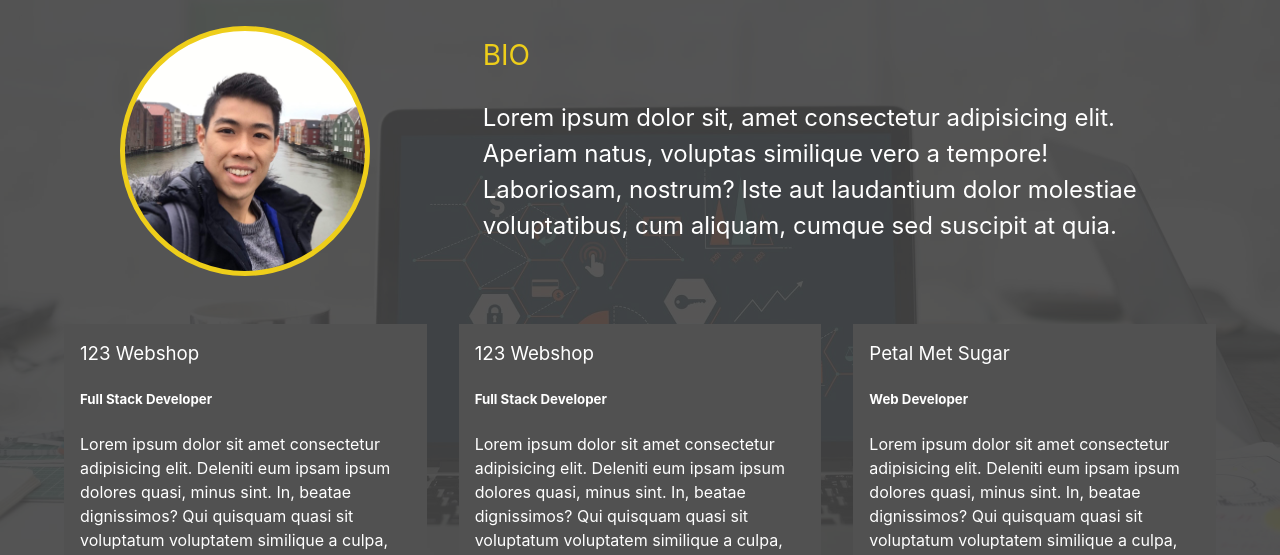
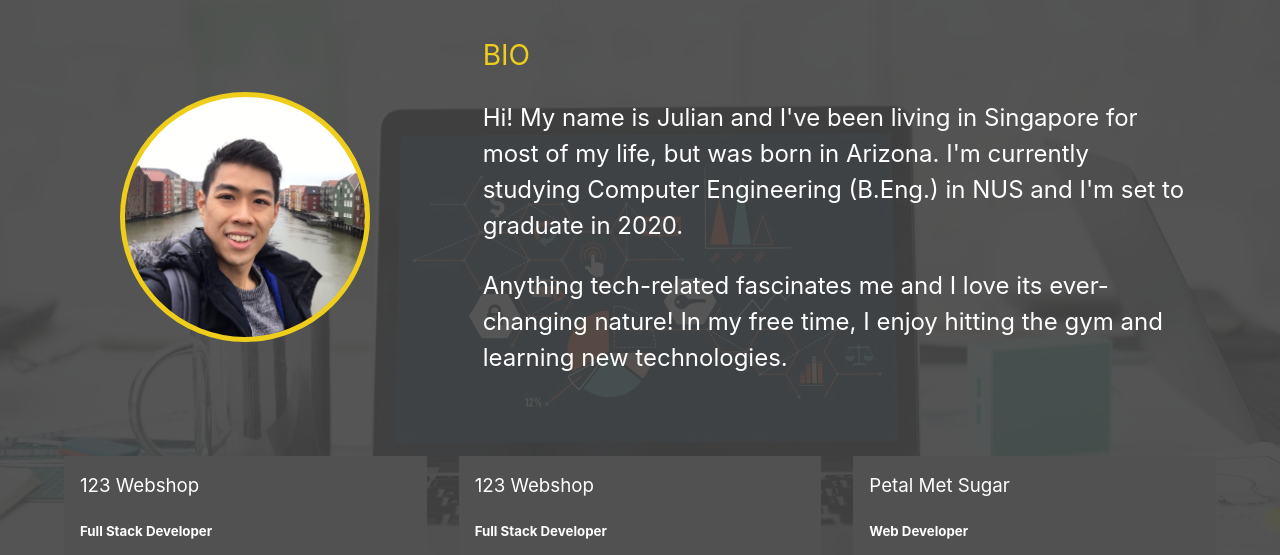
Before and after one commit to jshoung/old-portfolio, a website: page dist/about.html in a window 1280 px wide. Shown: the part 230-785 px from the top of the page. Drawn offline with Linux system fonts and the light colour scheme.

Commit message:
Add about description

```diff
--- a/dist/about.html
+++ b/dist/about.html
@@ -59,8 +59,12 @@
       <div class="bio-image"></div>
       <div class="bio">
         <h3 class="text-secondary">BIO</h3>
-        <p>Lorem ipsum dolor sit, amet consectetur adipisicing elit. Aperiam natus, voluptas similique vero a tempore! Laboriosam,
-          nostrum? Iste aut laudantium dolor molestiae voluptatibus, cum aliquam, cumque sed suscipit at quia.</p>
+        <p>
+          Hi! My name is Julian and I've been living in Singapore for most of my life, but was born in Arizona. I'm currently studying
+          Computer Engineering (B.Eng.) in NUS and I'm set to graduate in 2020.
+        </p>
+        <p>Anything tech-related fascinates me and I love its ever-changing nature! In my free time, I enjoy hitting the
+          gym and learning new technologies.</p>
       </div>
       <div class="job job-1">
         <h3>123 Webshop</h3>
```
